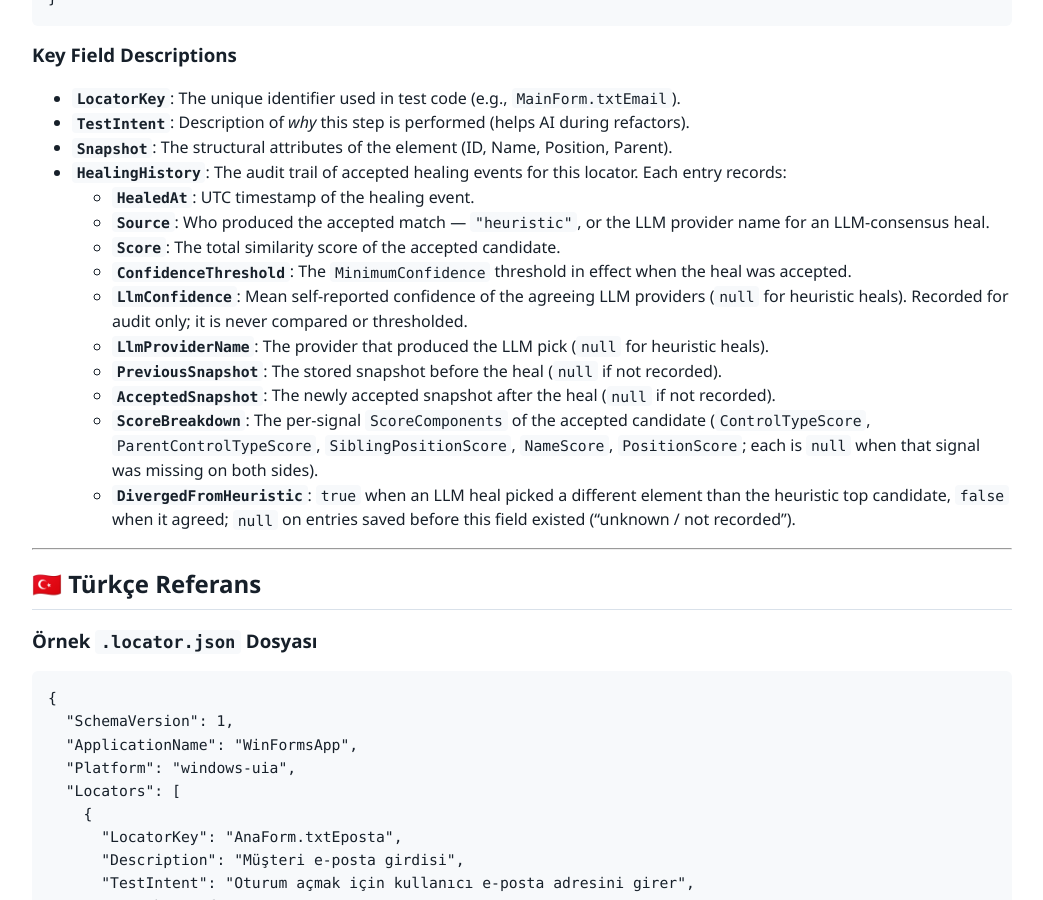
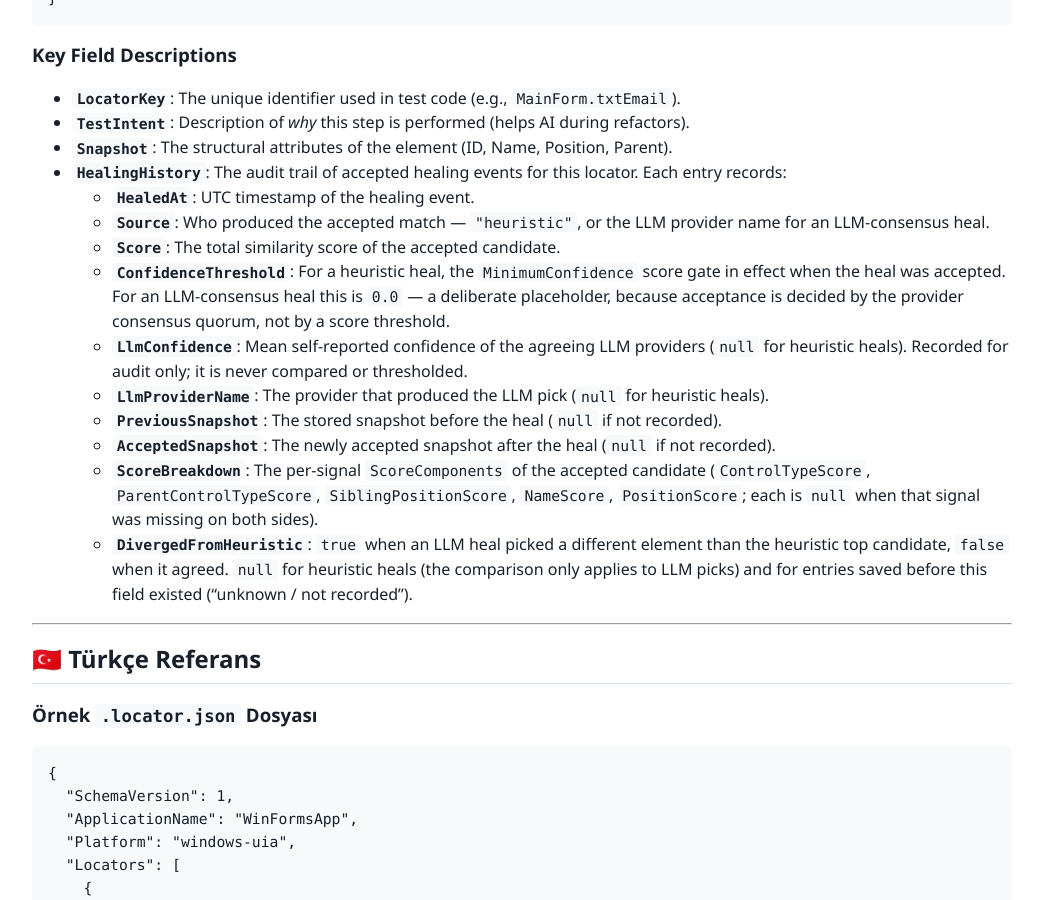
Before and after one commit to mustafasercansak/automation-sandbox, a Jekyll site: the page built from docs/json-schema.md, in a window 1280 px wide and 900 px high, scrolled down 1658 px. Shown: the whole window, without its empty margins (118-1161 px from the left). Built offline with Jekyll 4.4.1, drawn with Linux system fonts in a browser that asks for light colours; some of the changed text lies outside the part shown.

Commit message:
Correct HealingHistory field docs for the LLM-heal path (#300)
Review of #302 found two descriptions in json-schema.md that hold only for
heuristic heals:

- ConfidenceThreshold is recorded as 0.0 for LLM-consensus heals (a deliberate
  placeholder in SelfHealingResolver - acceptance is a consensus quorum, not a
  score gate), not MinimumConfidence.
- DivergedFromHeuristic is null for every heuristic heal, not only for legacy
  entries - the sample entry in the same doc shows exactly that case.

Both fixed in the EN and TR sections.

```diff
--- a/docs/json-schema.md
+++ b/docs/json-schema.md
@@ -77,13 +77,13 @@ This guide explains the `.locator.json` repository file structure used to store
   - **`HealedAt`**: UTC timestamp of the healing event.
   - **`Source`**: Who produced the accepted match — `"heuristic"`, or the LLM provider name for an LLM-consensus heal.
   - **`Score`**: The total similarity score of the accepted candidate.
-  - **`ConfidenceThreshold`**: The `MinimumConfidence` threshold in effect when the heal was accepted.
+  - **`ConfidenceThreshold`**: For a heuristic heal, the `MinimumConfidence` score gate in effect when the heal was accepted. For an LLM-consensus heal this is `0.0` — a deliberate placeholder, because acceptance is decided by the provider consensus quorum, not by a score threshold.
   - **`LlmConfidence`**: Mean self-reported confidence of the agreeing LLM providers (`null` for heuristic heals). Recorded for audit only; it is never compared or thresholded.
   - **`LlmProviderName`**: The provider that produced the LLM pick (`null` for heuristic heals).
   - **`PreviousSnapshot`**: The stored snapshot before the heal (`null` if not recorded).
   - **`AcceptedSnapshot`**: The newly accepted snapshot after the heal (`null` if not recorded).
   - **`ScoreBreakdown`**: The per-signal `ScoreComponents` of the accepted candidate (`ControlTypeScore`, `ParentControlTypeScore`, `SiblingPositionScore`, `NameScore`, `PositionScore`; each is `null` when that signal was missing on both sides).
-  - **`DivergedFromHeuristic`**: `true` when an LLM heal picked a different element than the heuristic top candidate, `false` when it agreed; `null` on entries saved before this field existed ("unknown / not recorded").
+  - **`DivergedFromHeuristic`**: `true` when an LLM heal picked a different element than the heuristic top candidate, `false` when it agreed. `null` for heuristic heals (the comparison only applies to LLM picks) and for entries saved before this field existed ("unknown / not recorded").
 
 ---
 
@@ -151,10 +151,10 @@ This guide explains the `.locator.json` repository file structure used to store
   - **`HealedAt`**: İyileştirme olayının UTC zaman damgası.
   - **`Source`**: Kabul edilen eşleşmeyi üreten kaynak — `"heuristic"` ya da LLM uzlaşmasıyla iyileştirmede LLM sağlayıcısının adı.
   - **`Score`**: Kabul edilen adayın toplam benzerlik skoru.
-  - **`ConfidenceThreshold`**: İyileştirme kabul edildiğinde geçerli olan `MinimumConfidence` eşiği.
+  - **`ConfidenceThreshold`**: Sezgisel iyileştirmede, iyileştirme kabul edildiğinde geçerli olan `MinimumConfidence` skor eşiği. LLM uzlaşmasıyla iyileştirmede bu değer `0.0`'dır — kabul kararını bir skor eşiği değil sağlayıcı uzlaşma çoğunluğu verdiği için kasıtlı bir yer tutucudur.
   - **`LlmConfidence`**: Uzlaşan LLM sağlayıcılarının ortalama öz-bildirim güven değeri (sezgisel iyileştirmelerde `null`). Yalnızca denetim amaçlı kaydedilir; hiçbir zaman karşılaştırılmaz veya eşiklenmez.
   - **`LlmProviderName`**: LLM seçimini üreten sağlayıcı (sezgisel iyileştirmelerde `null`).
   - **`PreviousSnapshot`**: İyileştirmeden önceki kayıtlı snapshot (kaydedilmediyse `null`).
   - **`AcceptedSnapshot`**: İyileştirmeden sonra kabul edilen yeni snapshot (kaydedilmediyse `null`).
   - **`ScoreBreakdown`**: Kabul edilen adayın sinyal bazlı `ScoreComponents` dökümü (`ControlTypeScore`, `ParentControlTypeScore`, `SiblingPositionScore`, `NameScore`, `PositionScore`; ilgili sinyal her iki tarafta da eksikse değer `null` olur).
-  - **`DivergedFromHeuristic`**: LLM iyileştirmesi sezgisel en iyi adaydan farklı bir eleman seçtiyse `true`, aynı fikirdeyse `false`; bu alan eklenmeden önce kaydedilmiş girdilerde `null` ("bilinmiyor / kaydedilmedi").
+  - **`DivergedFromHeuristic`**: LLM iyileştirmesi sezgisel en iyi adaydan farklı bir eleman seçtiyse `true`, aynı fikirdeyse `false`. Sezgisel iyileştirmelerde `null` (bu karşılaştırma yalnızca LLM seçimleri için anlamlıdır); ayrıca bu alan eklenmeden önce kaydedilmiş girdilerde de `null` ("bilinmiyor / kaydedilmedi").
```
